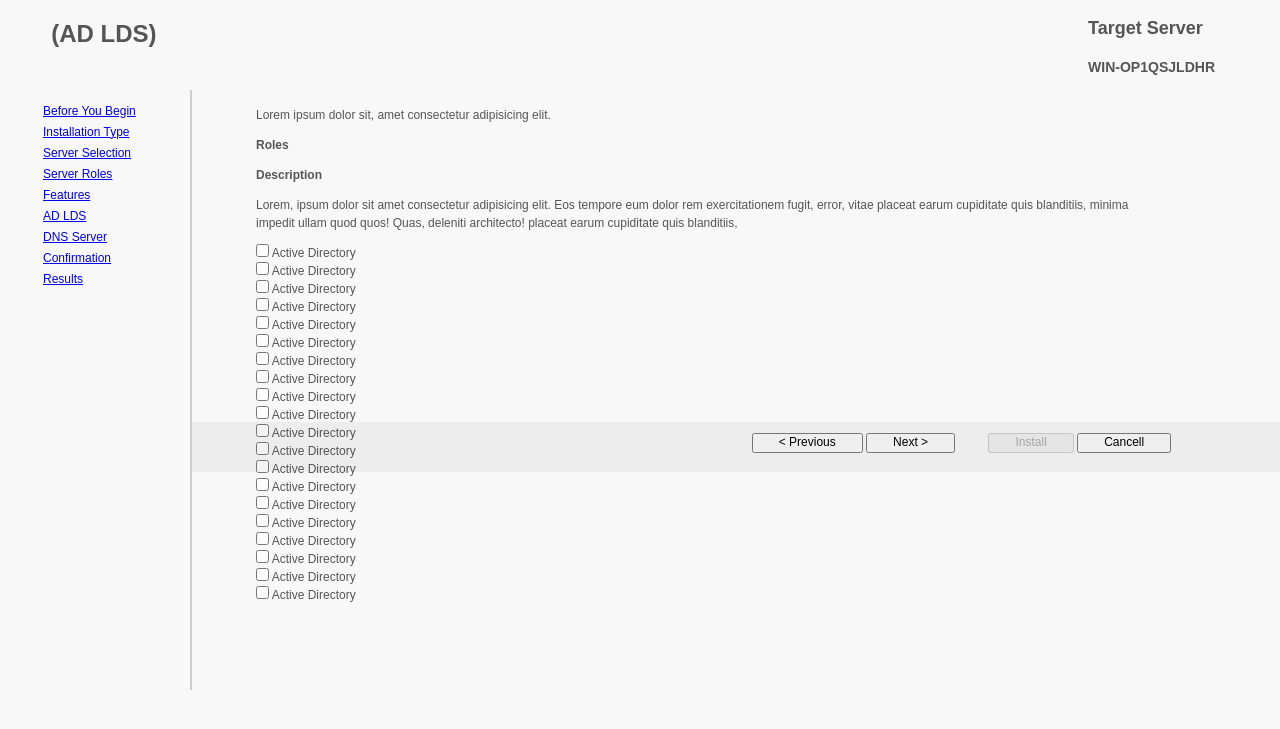
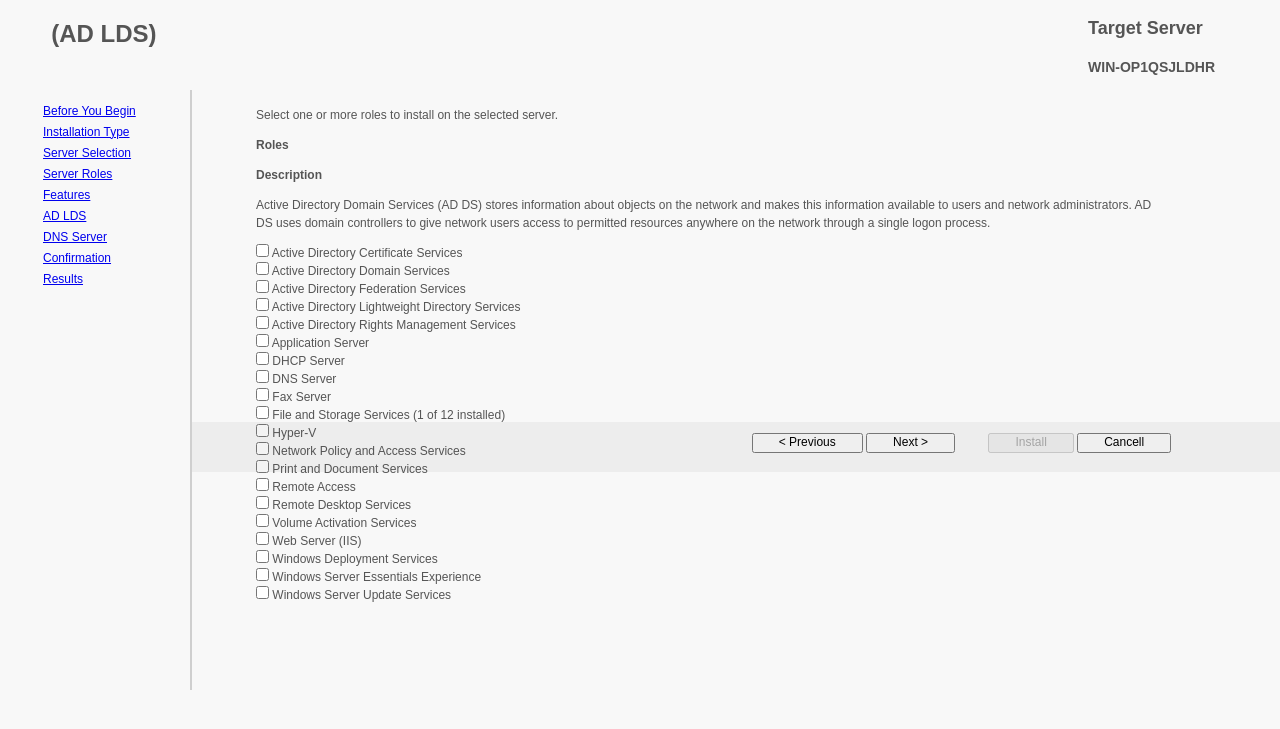
Before and after one commit to cyberkhalil/SADW, a Flask app: page /ServerManager/AddRolesandFeturesWizard/ServerRoles in a window 1280 px wide. Shown: the top 729 px of the page. Run offline with Flask 2, Linux system fonts and the light colour scheme.

Commit message:
Edit contents for ServerRoles.html

```diff
--- a/templates/AddRolesandFeturesWizard/ServerRoles.html
+++ b/templates/AddRolesandFeturesWizard/ServerRoles.html
@@ -6,39 +6,39 @@
 {% block content %}
 <div class="container">
     <div class="desc">
-        <p class="par"> Lorem ipsum dolor sit, amet consectetur adipisicing elit. </p>
+        <p class="par"> Select one or more roles to install on the selected server. </p>
 
         <p><b>Roles</b></p>
 
         <div class="desc-info">
             <P><b>Description</b></P>
             <p>
-                Lorem, ipsum dolor sit amet consectetur adipisicing elit. Eos tempore eum dolor rem exercitationem fugit, error, vitae placeat earum cupiditate quis blanditiis, minima impedit ullam quod quos! Quas, deleniti architecto! placeat earum cupiditate quis blanditiis,
-            </p>
+                Active Directory Domain Services (AD DS) stores information about objects on the network and makes this information available to users and network administrators. AD DS uses domain controllers to give network users access to permitted resources anywhere
+                on the network through a single logon process. </p>
         </div>
 
     </div>
     <div class="info">
-        <input type="checkbox"> Active Directory <br>
-        <input type="checkbox"> Active Directory <br>
-        <input type="checkbox"> Active Directory <br>
-        <input type="checkbox"> Active Directory <br>
-        <input type="checkbox"> Active Directory <br>
-        <input type="checkbox"> Active Directory <br>
-        <input type="checkbox"> Active Directory <br>
-        <input type="checkbox"> Active Directory <br>
-        <input type="checkbox"> Active Directory <br>
-        <input type="checkbox"> Active Directory <br>
-        <input type="checkbox"> Active Directory <br>
-        <input type="checkbox"> Active Directory <br>
-        <input type="checkbox"> Active Directory <br>
-        <input type="checkbox"> Active Directory <br>
-        <input type="checkbox"> Active Directory <br>
-        <input type="checkbox"> Active Directory <br>
-        <input type="checkbox"> Active Directory <br>
-        <input type="checkbox"> Active Directory <br>
-        <input type="checkbox"> Active Directory <br>
-        <input type="checkbox"> Active Directory <br>
+        <input type="checkbox"> Active Directory Certificate Services <br>
+        <input type="checkbox"> Active Directory Domain Services <br>
+        <input type="checkbox"> Active Directory Federation Services <br>
+        <input type="checkbox"> Active Directory Lightweight Directory Services <br>
+        <input type="checkbox"> Active Directory Rights Management Services <br>
+        <input type="checkbox"> Application Server <br>
+        <input type="checkbox"> DHCP Server <br>
+        <input type="checkbox"> DNS Server <br>
+        <input type="checkbox"> Fax Server <br>
+        <input type="checkbox"> File and Storage Services (1 of 12 installed) <br>
+        <input type="checkbox"> Hyper-V <br>
+        <input type="checkbox"> Network Policy and Access Services <br>
+        <input type="checkbox"> Print and Document Services <br>
+        <input type="checkbox"> Remote Access <br>
+        <input type="checkbox"> Remote Desktop Services <br>
+        <input type="checkbox"> Volume Activation Services <br>
+        <input type="checkbox"> Web Server (IIS) <br>
+        <input type="checkbox"> Windows Deployment Services <br>
+        <input type="checkbox"> Windows Server Essentials Experience <br>
+        <input type="checkbox"> Windows Server Update Services <br>
 
     </div>
 </div>
```
